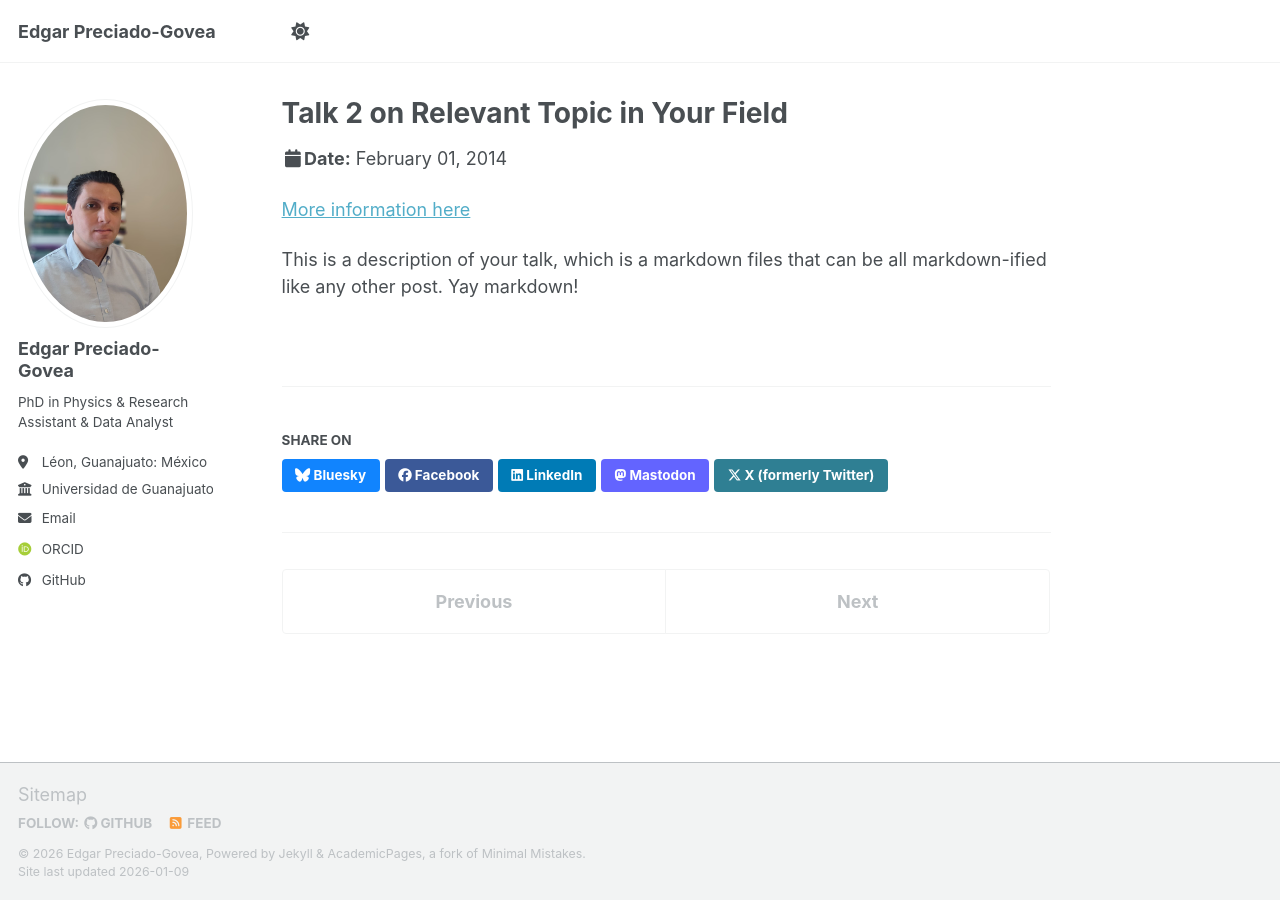
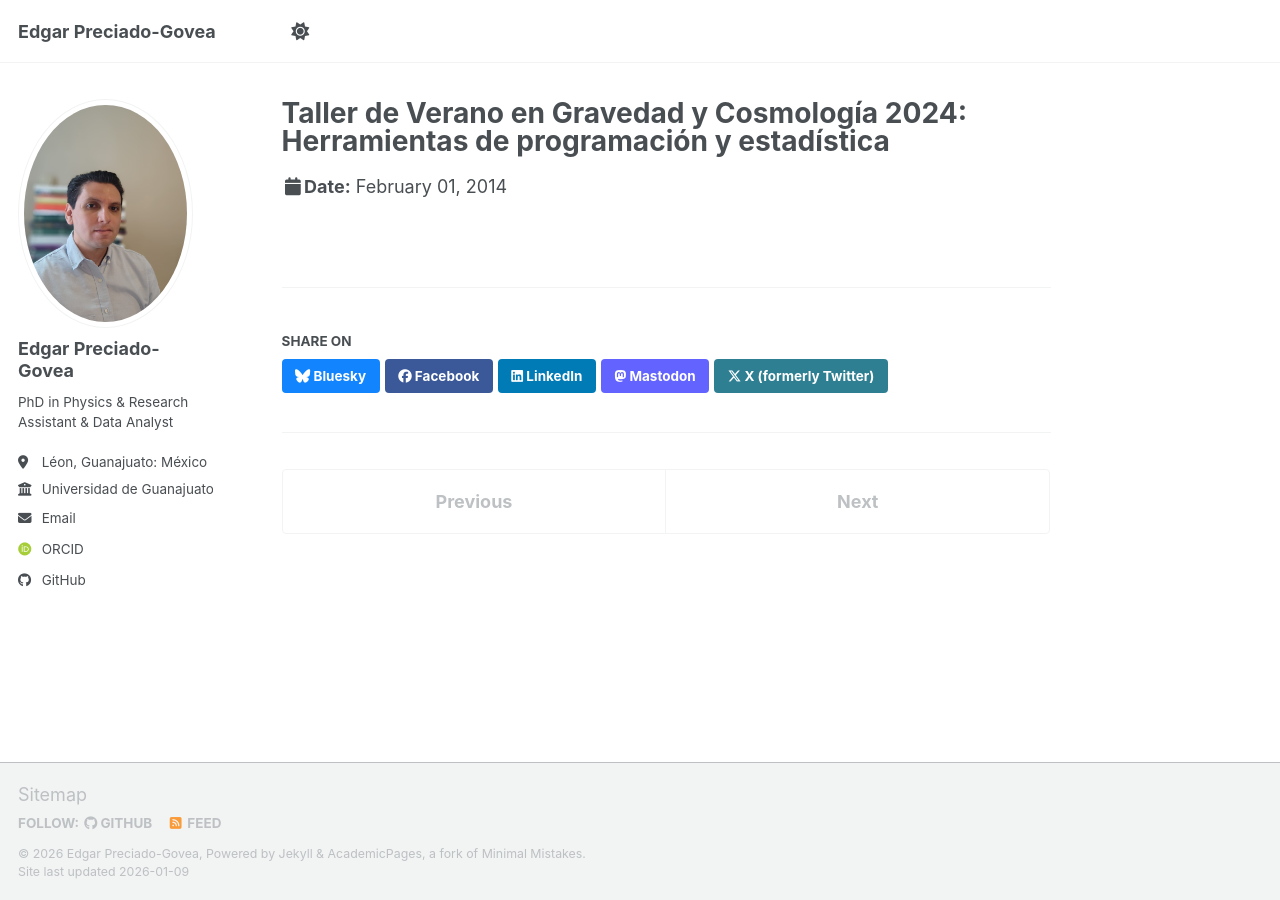
Before and after one commit to edgargovea/edgarpgovea.github.io, a Jekyll site: the page built from _talks/2014-02-01-talk-2.md, in a window 1280 px wide. Built offline with Jekyll 4.4.1, drawn with Linux system fonts in a browser that asks for light colours; some web fonts are replaced; a script bundle is joined from its source files by our own code; library files that are not in the unit come from our copies.

Commit message:
Update 2014-02-01-talk-2.md

```diff
--- a/_talks/2014-02-01-talk-2.md
+++ b/_talks/2014-02-01-talk-2.md
@@ -1,13 +1,8 @@
 ---
-title: "Talk 2 on Relevant Topic in Your Field"
+title: "Taller de Verano en Gravedad y Cosmología 2024: Herramientas de programación y estadística "
 collection: talks
-type: "Talk"
+type: "Workshop"
 permalink: /talks/2014-02-01-talk-2
-venue: "London School of Testing"
-date: 2014-02-01
-location: "London, UK"
+venue: "Unidad academica de física de la Universidad Autonoma de Zacatecas"
+location: "Zacatecas, México"
 ---
-
-[More information here](http://example2.com)
-
-This is a description of your talk, which is a markdown files that can be all markdown-ified like any other post. Yay markdown!
```
